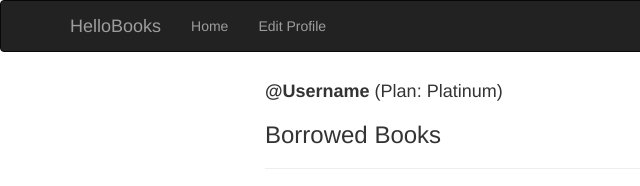
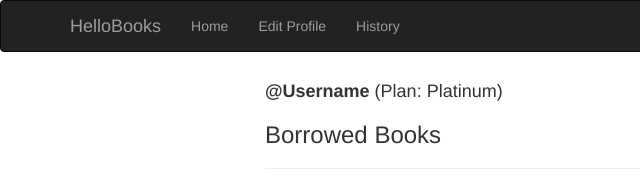
Before and after one commit to idrisadetunmbi/HelloBooks, a plain HTML site: page user_profile.html in a window 1280 px wide. Shown: the top 186 px of the page, 0-640 px from the left. Drawn offline with nearby package versions, Linux system fonts and the light colour scheme.

Commit message:
Update page to link to other pages

```diff
--- a/user_profile.html
+++ b/user_profile.html
@@ -28,6 +28,7 @@
         <ul class="nav navbar-nav">
             <li class="custom-nav"><a href="./library_books.html">Home</a></li>
             <li class="custom-nav"><a href="#">Edit Profile</a></li>
+            <li class="custom-nav"><a href="./borrowing_history.html">History</a></li>
         </ul>
         <ul class="nav navbar-nav navbar-right">
             <li><a href="./index.html"><span class="glyphicon glyphicon-log-out"></span> Sign Out</a></li>
```
